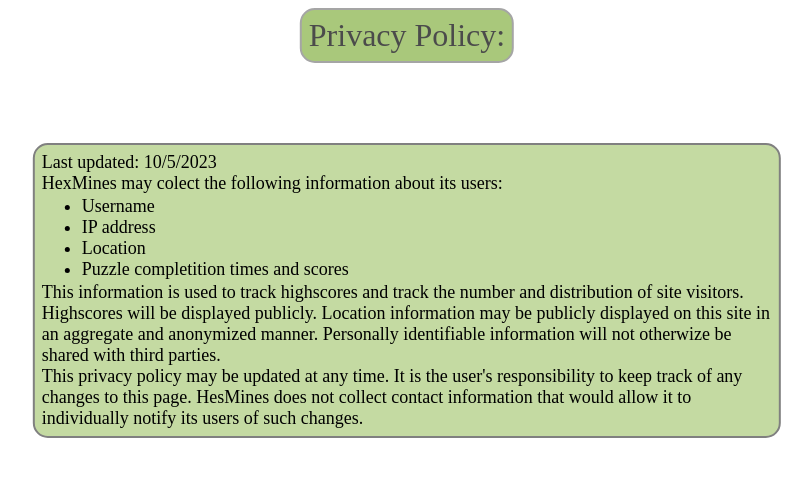
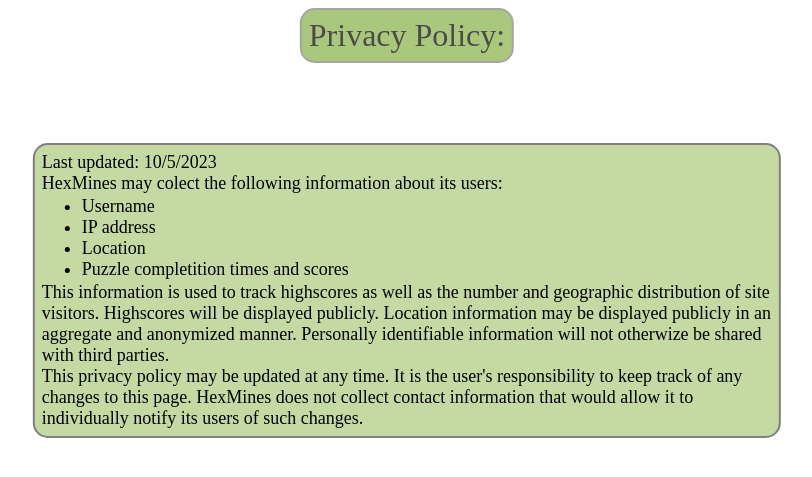
Before and after one commit to zetadin/HexMines, a Django app: page /privacy in a window 1280 px wide. Shown: the top 477 px of the page, without its empty margins (233-1045 px from the left). Run offline with Django 4.2, Linux system fonts and the light colour scheme.

Commit message:
privacy policy update

```diff
--- a/HexMines/templates/privacy.html
+++ b/HexMines/templates/privacy.html
@@ -27,14 +27,14 @@
         <li>Puzzle completition times and scores</li>
     </ul>
     <p class="body_txt">
-        This information is used to track highscores and track the number and distribution of site visitors.
+        This information is used to track highscores as well as the number and geographic distribution of site visitors.
         Highscores will be displayed publicly.
-        Location information may be publicly displayed on this site in an aggregate and anonymized manner.
+        Location information may be displayed publicly in an aggregate and anonymized manner.
         Personally identifiable information will not otherwize be shared with third parties.
 
         <br>
         This privacy policy may be updated at any time. It is the user's responsibility to keep track of any changes to this page.
-        HesMines does not collect contact information that would allow it to individually notify its users of such changes.
+        HexMines does not collect contact information that would allow it to individually notify its users of such changes.
     </p>
 
 </div>
```
